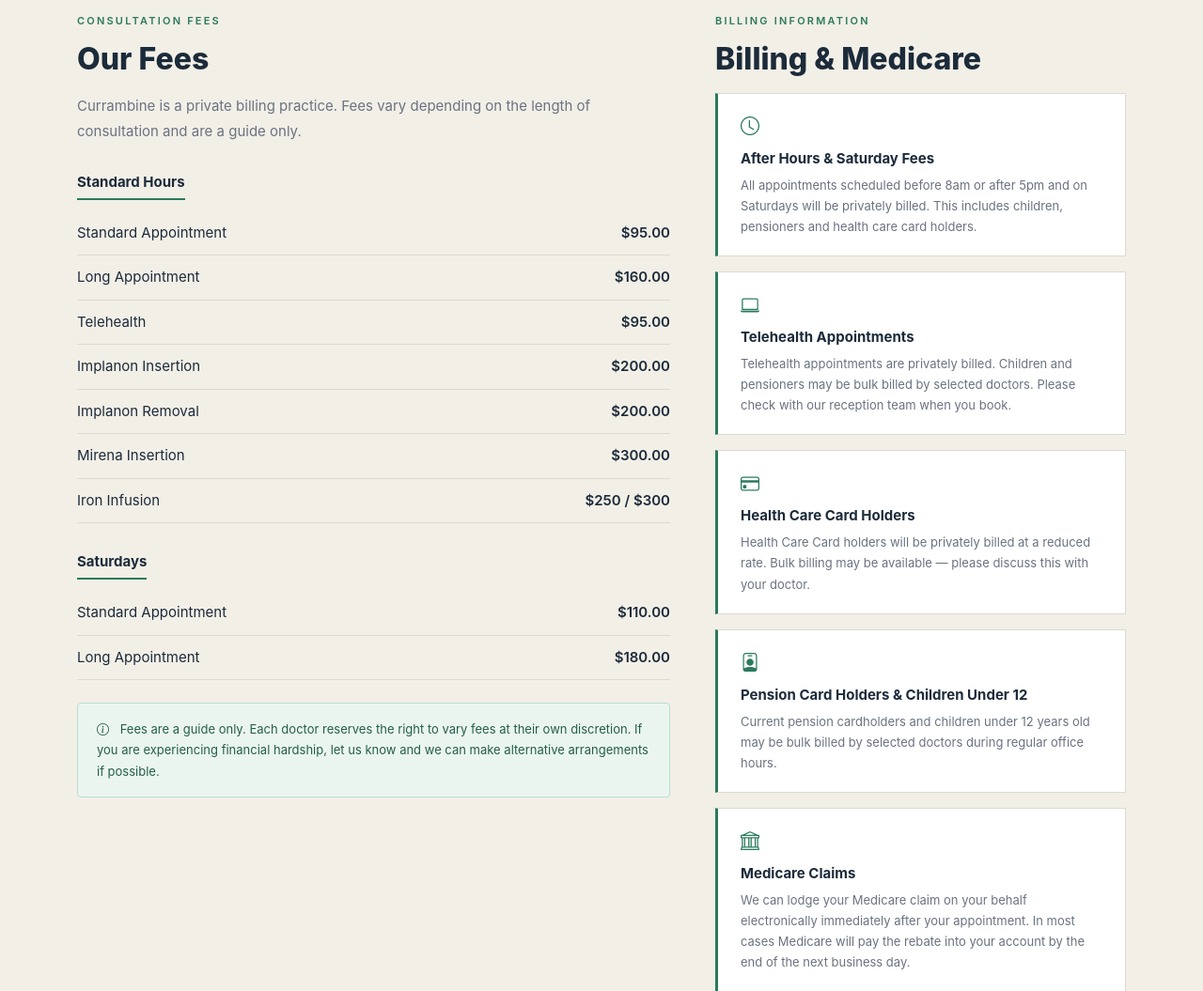
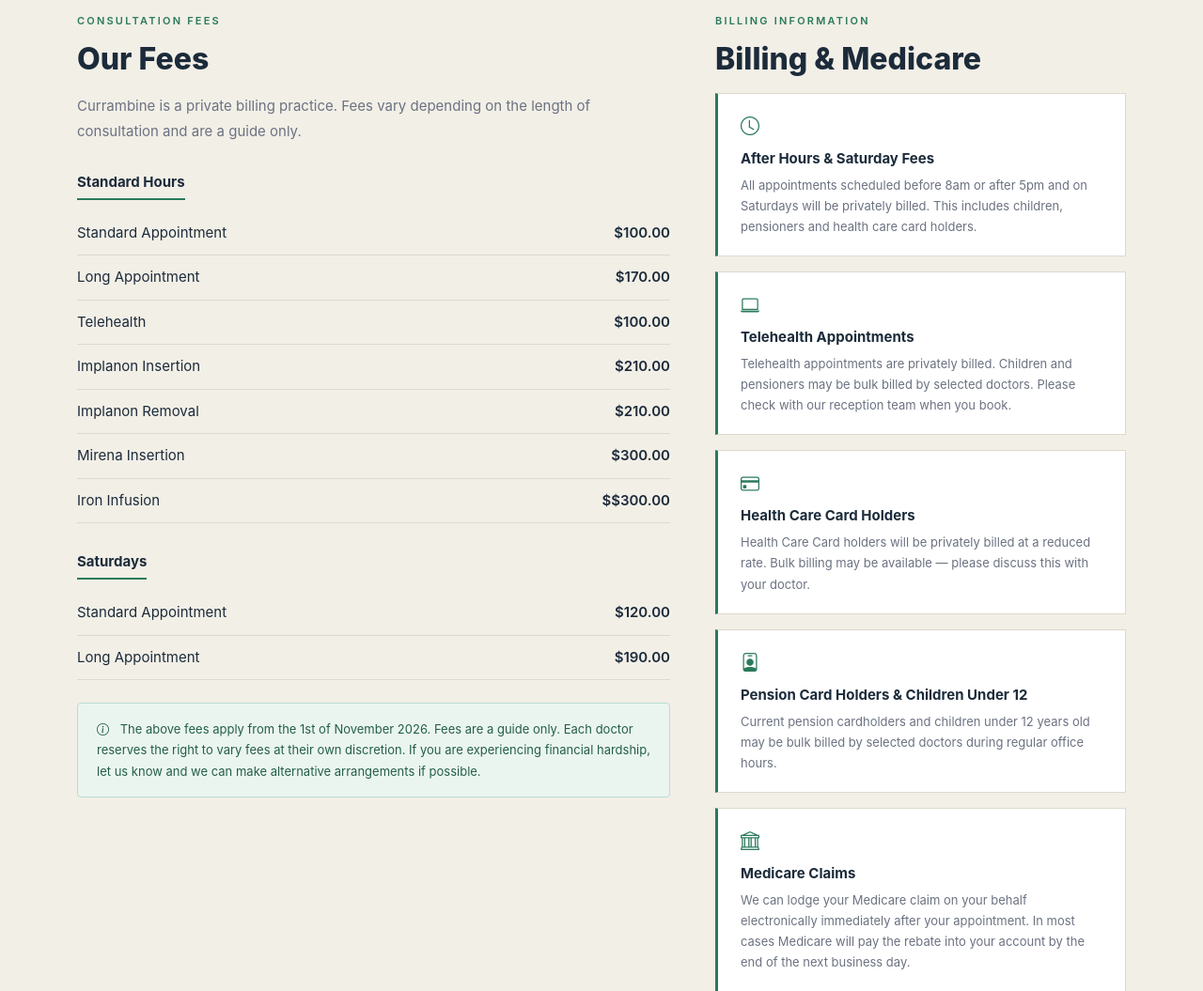
Before and after one commit to Luc45K0h75/Currambine-FP-Website, a Flask app: page /fees in a window 1280 px wide. Shown: the part 349-1404 px from the top of the page at 94% size. Run offline with Flask 3, Linux system fonts and the light colour scheme; some web fonts are replaced.

Commit message:
Updated fees

```diff
--- a/app/templates/fees.html
+++ b/app/templates/fees.html
@@ -26,23 +26,23 @@
                 <table class="fees-table w-100">
                     <tr class="fees-row">
                         <td class="fees-item">Standard Appointment</td>
-                        <td class="fees-price">$95.00</td>
+                        <td class="fees-price">$100.00</td>
                     </tr>
                     <tr class="fees-row">
                         <td class="fees-item">Long Appointment</td>
-                        <td class="fees-price">$160.00</td>
+                        <td class="fees-price">$170.00</td>
                     </tr>
                     <tr class="fees-row">
                         <td class="fees-item">Telehealth</td>
-                        <td class="fees-price">$95.00</td>
+                        <td class="fees-price">$100.00</td>
                     </tr>
                     <tr class="fees-row">
                         <td class="fees-item">Implanon Insertion</td>
-                        <td class="fees-price">$200.00</td>
+                        <td class="fees-price">$210.00</td>
                     </tr>
                     <tr class="fees-row">
                         <td class="fees-item">Implanon Removal</td>
-                        <td class="fees-price">$200.00</td>
+                        <td class="fees-price">$210.00</td>
                     </tr>
                     <tr class="fees-row">
                         <td class="fees-item">Mirena Insertion</td>
@@ -50,7 +50,7 @@
                     </tr>
                     <tr class="fees-row">
                         <td class="fees-item">Iron Infusion</td>
-                        <td class="fees-price">$250 / $300</td>
+                        <td class="fees-price">$$300.00</td>
                     </tr>
                 </table>
 
@@ -59,17 +59,17 @@
                 <table class="fees-table w-100">
                     <tr class="fees-row">
                         <td class="fees-item">Standard Appointment</td>
-                        <td class="fees-price">$110.00</td>
+                        <td class="fees-price">$120.00</td>
                     </tr>
                     <tr class="fees-row">
                         <td class="fees-item">Long Appointment</td>
-                        <td class="fees-price">$180.00</td>
+                        <td class="fees-price">$190.00</td>
                     </tr>
                 </table>
 
                 <div class="fees-notice mt-4">
                     <i class="bi bi-info-circle me-2"></i>
-                    Fees are a guide only. Each doctor reserves the right to vary fees at their own discretion. If you are experiencing financial hardship, let us know and we can make alternative arrangements if possible.
+                    The above fees apply from the 1st of November 2026. Fees are a guide only. Each doctor reserves the right to vary fees at their own discretion. If you are experiencing financial hardship, let us know and we can make alternative arrangements if possible.
                 </div>
 
             </div>
```
